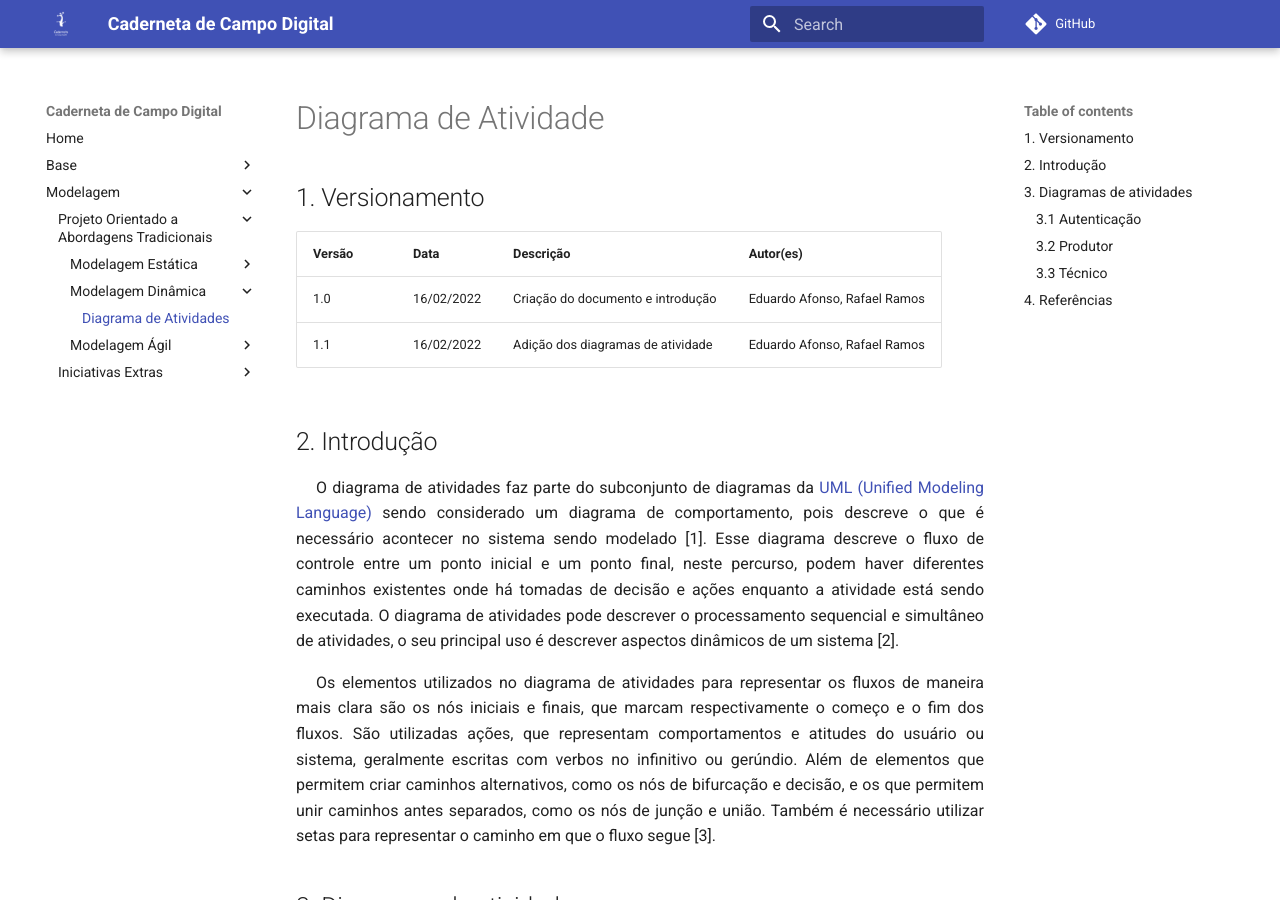
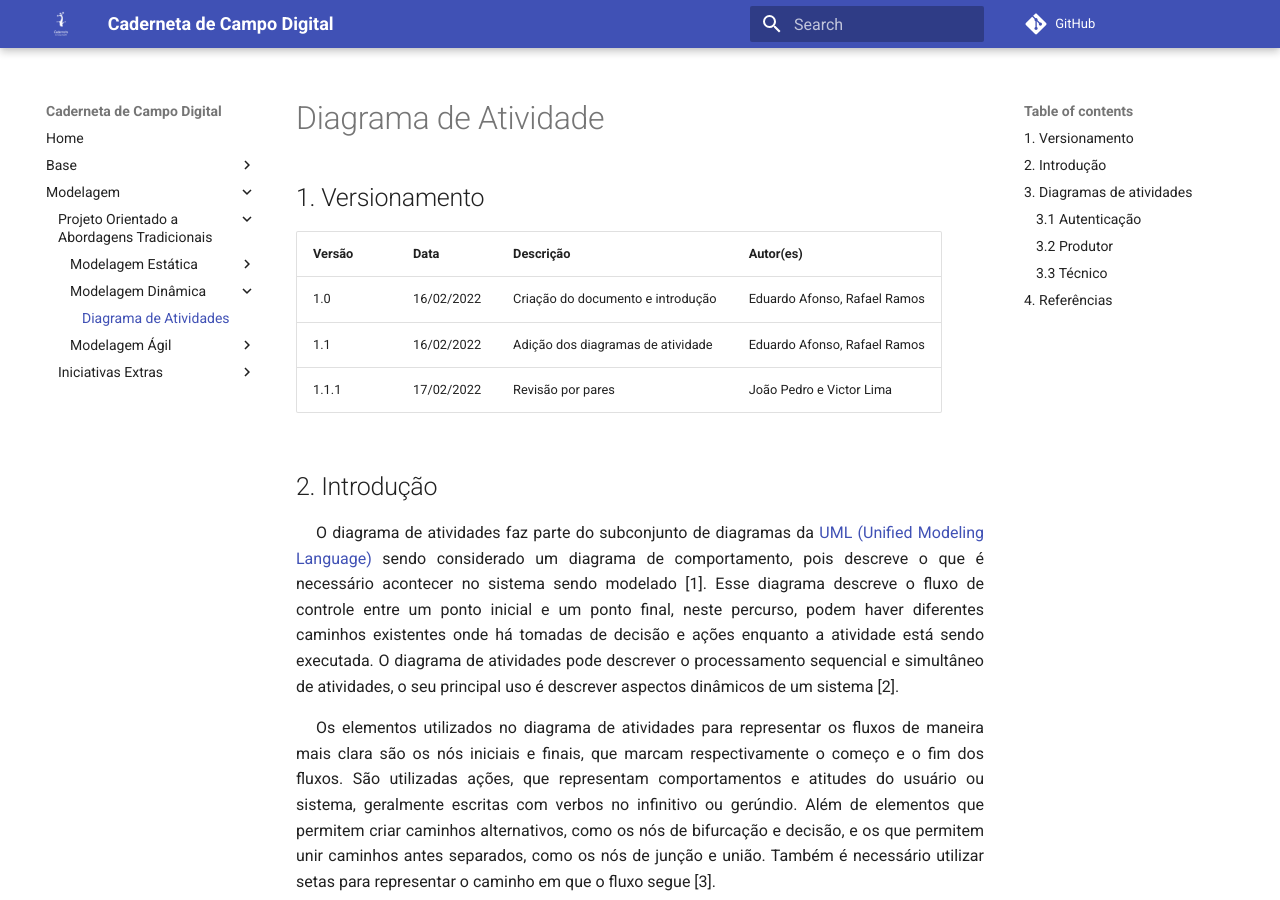
Before and after one commit to UnBArqDsw2021-2/2021.2_G4_CadernetaDeCampoDigital_docs, an MkDocs documentation site: the page built from docs/modelagem/dinamica/diagrama_de_atividades.md, in a window 1280 px wide and 900 px high. Built offline with MkDocs 1.6.1 and Material for MkDocs 9.7.7, drawn with Linux system fonts in a browser that asks for light colours; comment, search, counter and statistics services are not loaded.

Commit message:
#58 Adição da revisão por pares no versionamento

```diff
--- a/docs/modelagem/dinamica/diagrama_de_atividades.md
+++ b/docs/modelagem/dinamica/diagrama_de_atividades.md
@@ -6,6 +6,7 @@
 | ------ | ---------- | --------------------------------- | --------------------------- |
 | 1.0    | 16/02/2022 | Criação do documento e introdução | Eduardo Afonso, Rafael Ramos |
 | 1.1    | 16/02/2022 | Adição dos diagramas de atividade | Eduardo Afonso, Rafael Ramos |
+| 1.1.1  | 17/02/2022 | Revisão por pares | João Pedro e Victor Lima |
 
 ## 2. Introdução
 
```
